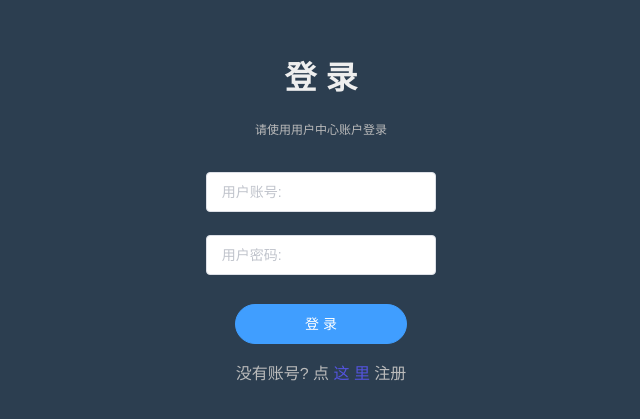
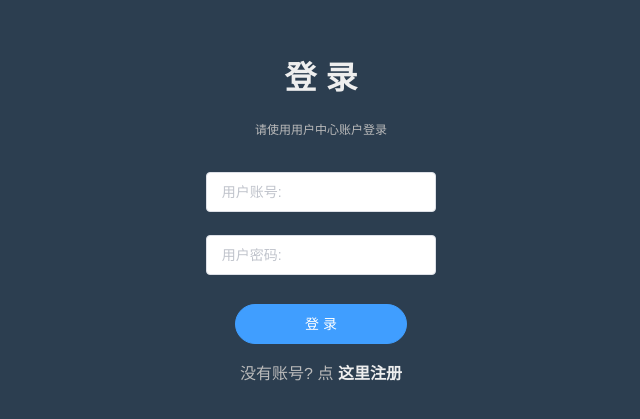
Before and after one commit to surkaa/kaa-todo-list-forntend, a Vue app: page /login in a window 1280 px wide. Shown: the part 135-554 px from the top of the page, without its empty margins (319-959 px from the left). Built offline with nearby package versions, Linux system fonts and the light colour scheme.

Commit message:
登陆注册页面的小字优化

```diff
--- a/src/views/LoginComponent.vue
+++ b/src/views/LoginComponent.vue
@@ -27,10 +27,9 @@
     </el-button>
     <p>没有账号? 点
       <router-link to="register"
-                   style="text-decoration: none; color:#5454de;"
-      >这 里
+                   style="text-decoration: none; color:#eee; font-weight: 700"
+      >这里注册
       </router-link>
-      注册
     </p>
   </div>
 </template>
--- a/src/views/RegisterComponent.vue
+++ b/src/views/RegisterComponent.vue
@@ -2,14 +2,14 @@
   <div class="register">
     <h1>注 册</h1>
     <el-input
-        v-model="login.account"
+        v-model="register.account"
         type="text"
         maxlength="256"
         minlength="6"
         placeholder="用户账号: "
     />
     <el-input
-        v-model="login.password"
+        v-model="register.password"
         type="password"
         maxlength="512"
         minlength="8"
@@ -17,7 +17,7 @@
         show-password
     />
     <el-input
-        v-model="login.rePassword"
+        v-model="register.rePassword"
         type="password"
         maxlength="512"
         minlength="8"
@@ -34,10 +34,9 @@
     </el-button>
     <p>已有账号? 点
       <router-link to="login"
-                   style="text-decoration: none; color:#5454de;"
-      >这 里
+                   style="text-decoration: none; color:#eee; font-weight: 700"
+      >这里登录
       </router-link>
-      登录
     </p>
   </div>
 </template>
@@ -46,7 +45,7 @@
 export default {
   data() {
     return {
-      login: {
+      register: {
         account: "",
         password: "",
         rePassword: "",
```
